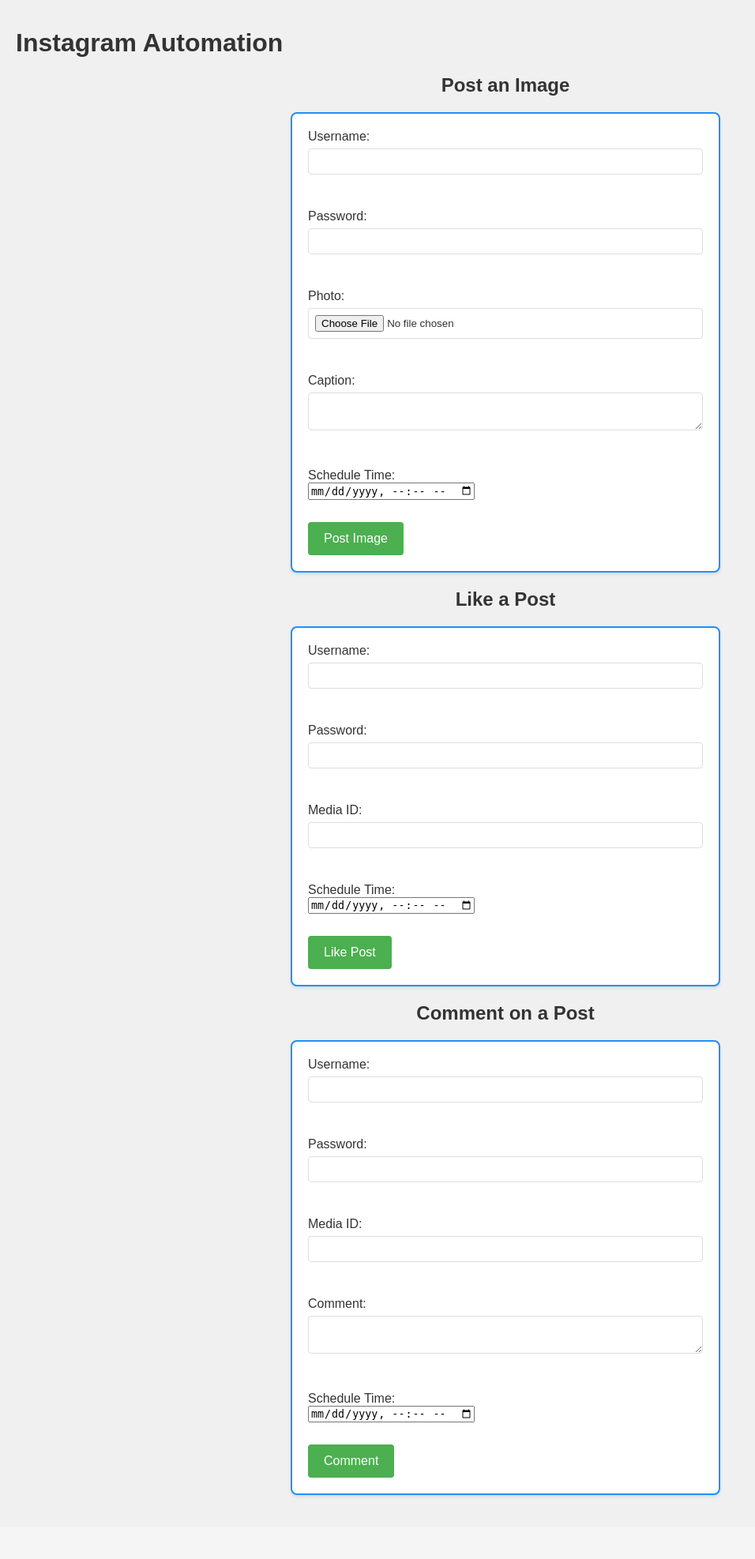
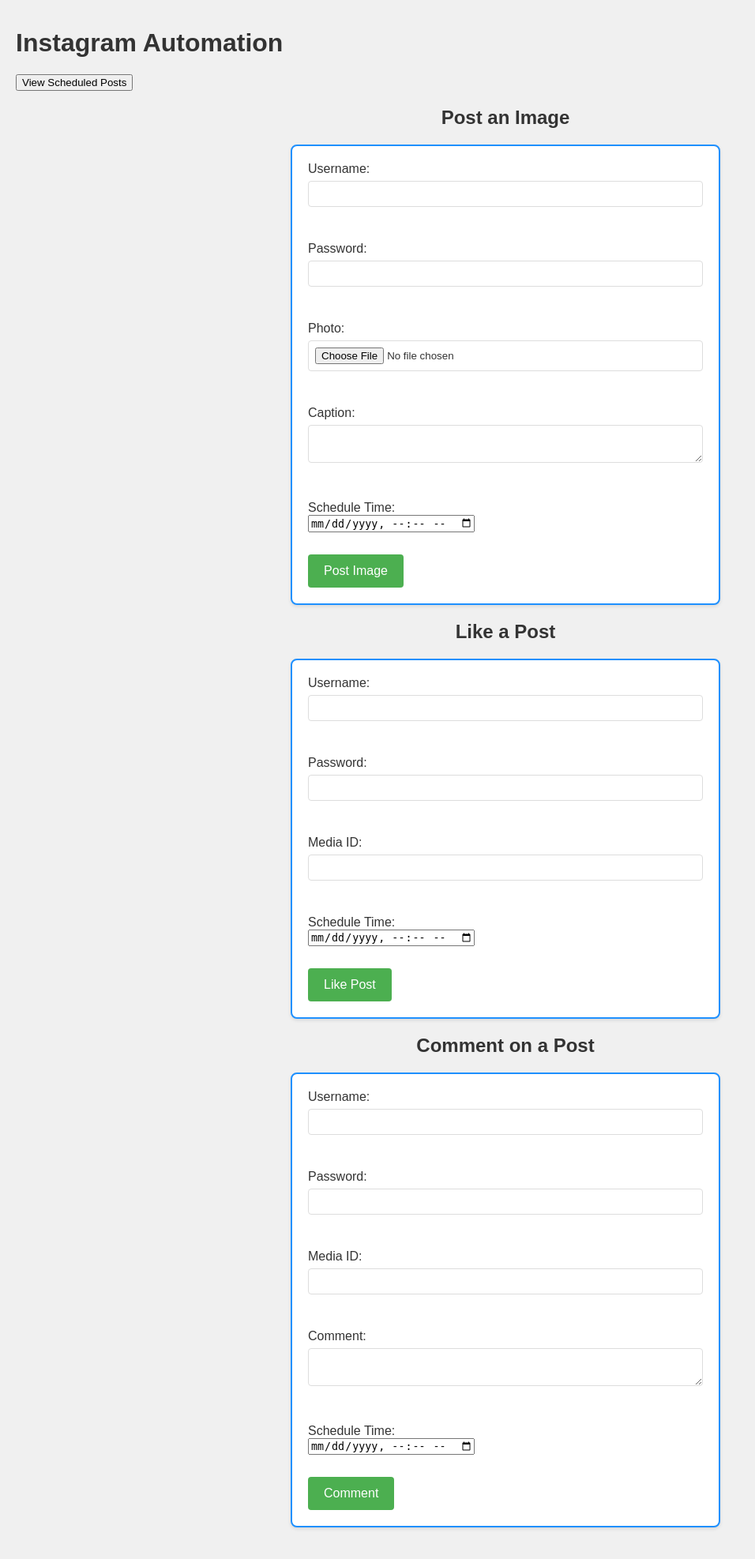
Before and after one commit to SakethSripada/Flask-SocialMedia-Automation, a Flask app: page / in a window 1280 px wide. Shown: the part 64-2038 px from the top of the page at 79% size, without its empty margins (0-956 px from the left). Before the commit the page ends 1960 px from the top, so only its background shows below. Run offline with Flask 3, Linux system fonts and the light colour scheme; some libraries are stand-ins or nearby versions.

Commit message:
minor edits

```diff
--- a/templates/index.html
+++ b/templates/index.html
@@ -6,6 +6,7 @@
     <meta name="viewport" content="width=device-width, initial-scale=1.0">
     <link rel="stylesheet" href="{{ url_for('static', filename='styles.css') }}">
     <script async src="{{ url_for('static', filename='js/script.js') }}"></script>
+    <script src="//cdn.jsdelivr.net/npm/sweetalert2@11"></script>
     <title>Social Media Automation</title>
 </head>
 <body>
@@ -21,9 +22,10 @@
         </div>
     </nav>
 
+    <div class="content-container">
     <div class = main-content>
-
     <h1>Instagram Automation</h1>
+    <button id="view-schedule-btn">View Scheduled Posts</button>
 
     <h2>Post an Image</h2>
     <form action="/post" method="post" enctype="multipart/form-data">
@@ -51,7 +53,7 @@
         <input type="text" name="username" required>
     </label><br>
         Password: <label>
-        <input type="password" name="password" required>
+        <input type="password" name="password" id="pass2" required>
     </label><br>
         Media ID: <label>
         <input type="text" name="media_id" required>
@@ -68,7 +70,7 @@
         <input type="text" name="username" required>
     </label><br>
         Password: <label>
-        <input type="password" name="password" required>
+        <input type="password" name="password" id = "pass3" required>
     </label><br>
         Media ID: <label>
         <input type="text" name="media_id" required>
@@ -81,7 +83,7 @@
     </label><br>
         <input type="submit" value="Comment" class = "submit-btn">
     </form>
-
+    </div>
     </div>
 </body>
 </html>
```
